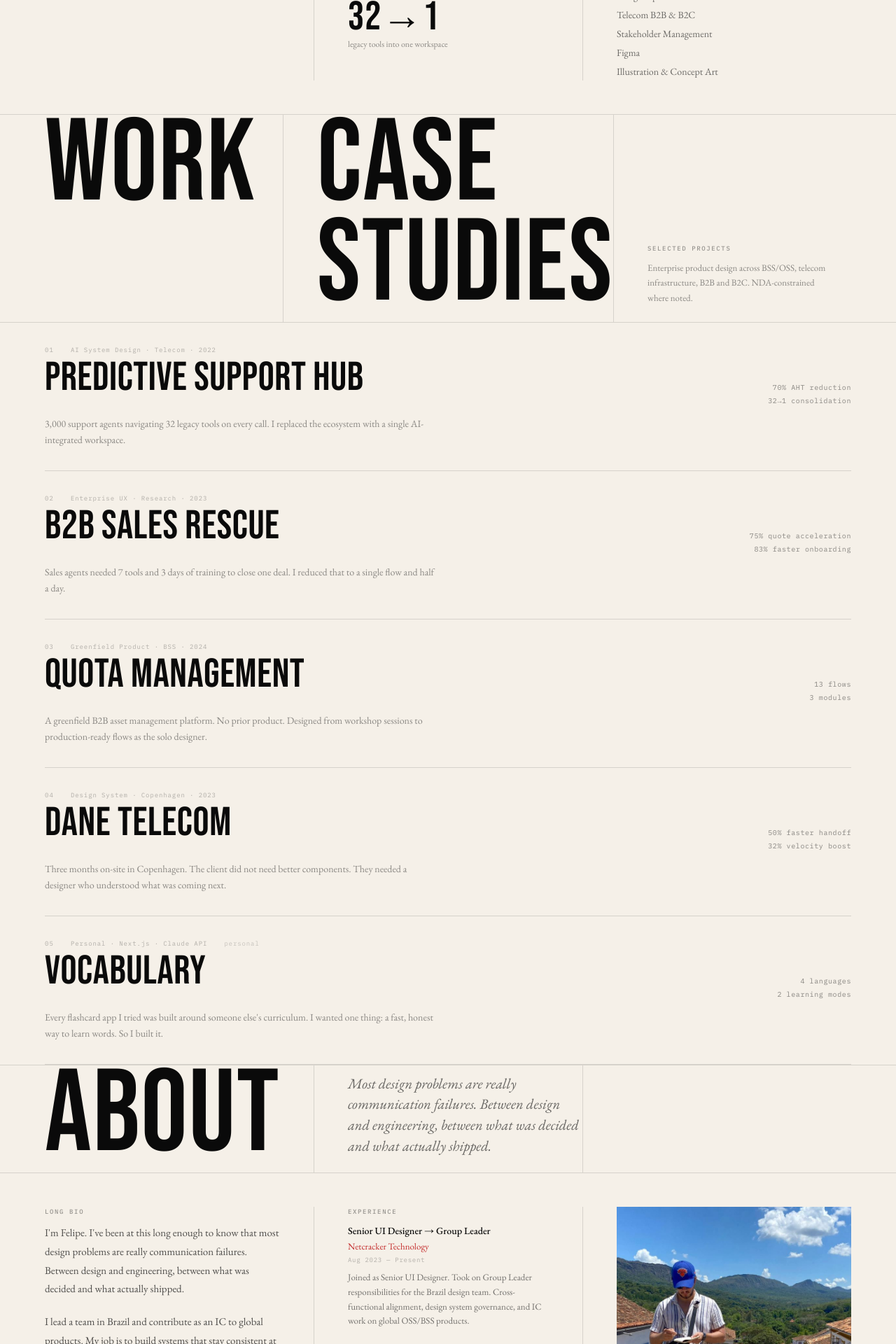
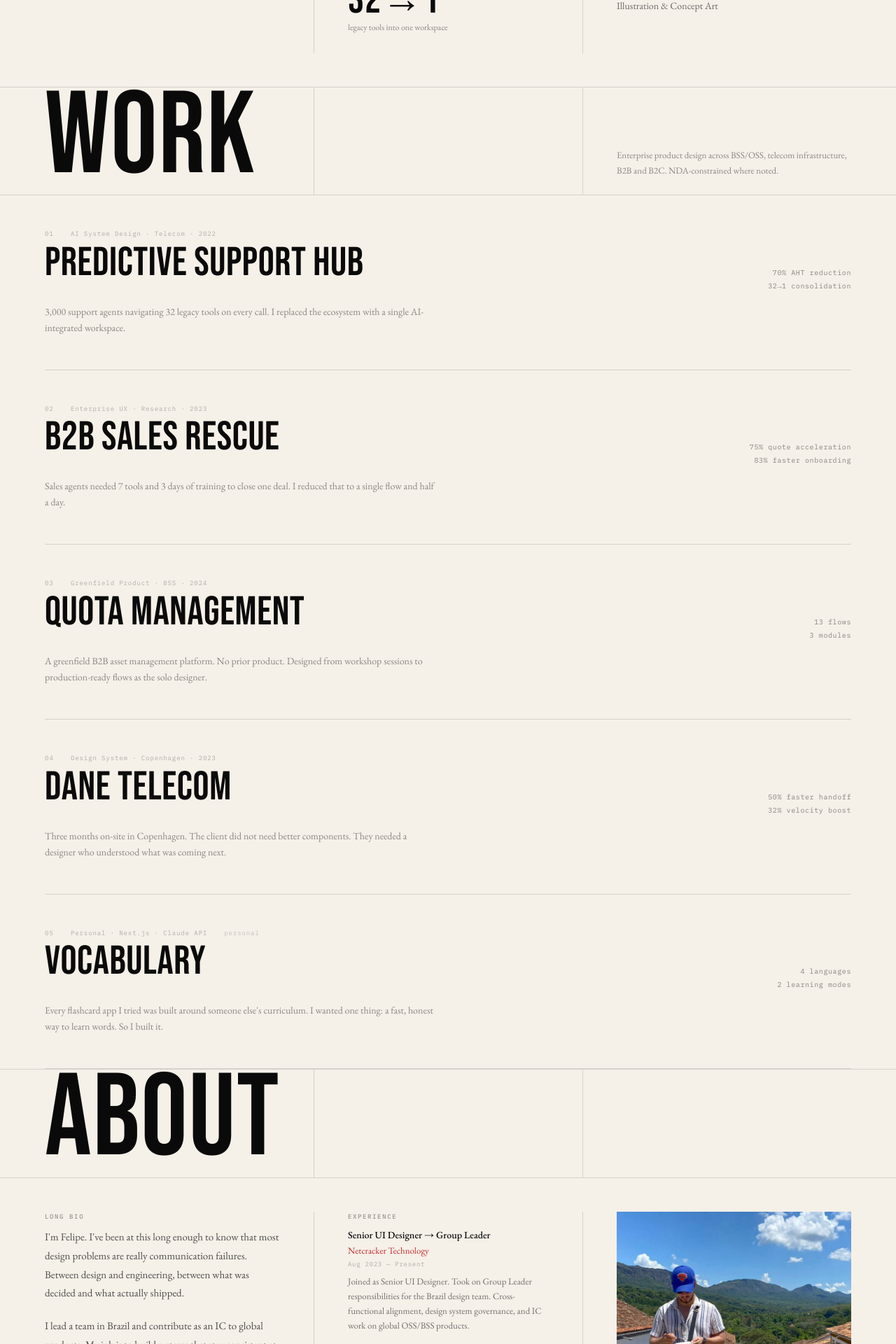
Before and after one commit to cruz-felipe/fcruz-portfolio, a Next.js app: page / in a window 1280 px wide. Shown: the part 440-2360 px from the top of the page at 70% size. Built offline with nearby package versions, Linux system fonts and the light colour scheme.

Commit message:
redesign fixes

```diff
--- a/components/Page.tsx
+++ b/components/Page.tsx
@@ -42,13 +42,13 @@ function WorkItem({ card, i }: { card: WorkCard; i: number }) {
   return (
     <div ref={ref} style={{
       borderBottom: "1px solid var(--border)",
-      paddingTop: "2rem", paddingBottom: "2rem",
+      paddingTop: "3rem", paddingBottom: "3rem",
       opacity: vis ? 1 : 0,
       transform: vis ? "none" : "translateY(12px)",
       transition: `opacity 0.45s ease ${i * 55}ms, transform 0.45s ease ${i * 55}ms`,
     }}>
       <Link href={`/work/${card.id}`} style={{ textDecoration: "none", color: "inherit", display: "block" }}>
-        <div style={{ display: "flex", gap: "1.5rem", alignItems: "center", marginBottom: "0.4rem" }}>
+        <div style={{ display: "flex", gap: "1.5rem", alignItems: "center", marginBottom: "0.5rem" }}>
           <span style={{ fontFamily: "var(--font-mono)", fontSize: "9px", letterSpacing: "0.12em", color: "var(--faint)" }}>
             {card.index}
           </span>
@@ -59,7 +59,7 @@ function WorkItem({ card, i }: { card: WorkCard; i: number }) {
             <span style={{ fontFamily: "var(--font-mono)", fontSize: "9px", letterSpacing: "0.1em", color: "var(--faint)", opacity: 0.7 }}>personal</span>
           )}
         </div>
-        <div style={{ display: "flex", alignItems: "baseline", justifyContent: "space-between", gap: "2rem", marginBottom: "0.75rem" }}>
+        <div style={{ display: "flex", alignItems: "baseline", justifyContent: "space-between", gap: "2rem", marginBottom: "1rem" }}>
           <div
             style={{ fontFamily: "var(--font-display)", fontSize: "clamp(2.4rem, 4.5vw, 4.8rem)", lineHeight: 0.92, letterSpacing: "0.01em", color: "var(--ink)", transition: "opacity 0.15s" }}
             onMouseEnter={(e) => { (e.currentTarget as HTMLElement).style.opacity = "0.55"; }}
@@ -113,12 +113,13 @@ export default function Page({ data }: { data: PageData }) {
         </nav>
       </header>
 
-      {/* HERO */}
+      {/* HERO — three columns, flush to nav */}
       <section className="hero-grid" style={{
         display: "grid", gridTemplateColumns: "1fr 1fr 1fr",
         borderBottom: "1px solid var(--border)",
         padding: "3rem var(--pad)",
       }}>
+        {/* Col 1: bio + currently */}
         <div style={{ paddingRight: "3rem" }}>
           <Label>bio</Label>
           <p style={{ fontFamily: "var(--font-body)", fontSize: "15px", lineHeight: 1.72, color: "rgba(10,10,10,0.72)", marginBottom: "2.5rem", textWrap: "pretty" }}>
@@ -130,8 +131,8 @@ export default function Page({ data }: { data: PageData }) {
           </p>
         </div>
 
+        {/* Col 2: numbers — no label, numbers start immediately */}
         <div className="hero-col2" style={{ borderLeft: "1px solid var(--border)", paddingLeft: "3rem", paddingRight: "3rem" }}>
-          <Label>numbers</Label>
           {[
             { value: "11", label: "years building enterprise products" },
             { value: "9", label: "countries" },
@@ -145,10 +146,8 @@ export default function Page({ data }: { data: PageData }) {
           ))}
         </div>
 
+        {/* Col 3: skills only — no quote */}
         <div className="hero-col3" style={{ borderLeft: "1px solid var(--border)", paddingLeft: "3rem" }}>
-          <p style={{ fontFamily: "var(--font-body)", fontStyle: "italic", fontSize: "clamp(0.95rem, 1.2vw, 1.05rem)", lineHeight: 1.75, color: "rgba(10,10,10,0.55)", marginBottom: "2.5rem", textWrap: "pretty" }}>
-            &ldquo;{data.heroHeadline}&rdquo;
-          </p>
           <Label>skills</Label>
           <div style={{ display: "flex", flexDirection: "column", gap: "0.2rem" }}>
             {data.skills.map(s => (
@@ -158,7 +157,7 @@ export default function Page({ data }: { data: PageData }) {
         </div>
       </section>
 
-      {/* WORK BLEED TITLE */}
+      {/* WORK BLEED — WORK col1, empty col2, description col3 */}
       <div id="work" className="bleed-grid" style={{
         display: "grid", gridTemplateColumns: "1fr 1fr 1fr",
         borderBottom: "1px solid var(--border)",
@@ -172,21 +171,14 @@ export default function Page({ data }: { data: PageData }) {
         }}>
           WORK
         </div>
-        <div className="bleed-col2" style={{
-          borderLeft: "1px solid var(--border)", paddingLeft: "3rem",
-          fontFamily: "var(--font-display)", fontSize: "clamp(5.5rem, 13vw, 15rem)",
-          lineHeight: 0.86, letterSpacing: "0.01em", color: "var(--ink)", paddingBottom: "0.06em",
-          opacity: mounted ? 1 : 0, transform: mounted ? "none" : "translateY(16px)",
-          transition: "opacity 0.6s ease 0.2s, transform 0.6s ease 0.2s",
-        }}>
-          CASE<br />STUDIES
-        </div>
+        {/* Col 2: empty */}
+        <div className="bleed-col2" style={{ borderLeft: "1px solid var(--border)" }} />
+        {/* Col 3: description, bottom-aligned */}
         <div className="bleed-col3" style={{
           borderLeft: "1px solid var(--border)", paddingLeft: "3rem",
           display: "flex", flexDirection: "column", justifyContent: "flex-end", paddingBottom: "1.5rem",
-          opacity: mounted ? 1 : 0, transition: "opacity 0.6s ease 0.3s",
+          opacity: mounted ? 1 : 0, transition: "opacity 0.6s ease 0.2s",
         }}>
-          <Label>selected projects</Label>
           <p style={{ fontFamily: "var(--font-body)", fontSize: "13px", color: "var(--muted)", lineHeight: 1.65, textWrap: "pretty" }}>
             Enterprise product design across BSS/OSS, telecom infrastructure, B2B and B2C. NDA-constrained where noted.
           </p>
@@ -200,7 +192,7 @@ export default function Page({ data }: { data: PageData }) {
         ))}
       </section>
 
-      {/* ABOUT BLEED TITLE */}
+      {/* ABOUT BLEED — ABOUT col1, empty col2, empty col3 */}
       <div id="about" className="bleed-grid" style={{
         display: "grid", gridTemplateColumns: "1fr 1fr 1fr",
         borderBottom: "1px solid var(--border)",
@@ -212,14 +204,7 @@ export default function Page({ data }: { data: PageData }) {
         }}>
           ABOUT
         </div>
-        <div className="bleed-col2" style={{
-          borderLeft: "1px solid var(--border)", paddingLeft: "3rem",
-          display: "flex", alignItems: "flex-end", paddingBottom: "1.5rem",
-        }}>
-          <p style={{ fontFamily: "var(--font-body)", fontStyle: "italic", fontSize: "clamp(1rem, 1.6vw, 1.3rem)", lineHeight: 1.45, color: "rgba(10,10,10,0.6)", textWrap: "pretty" }}>
-            Most design problems are really communication failures. Between design and engineering, between what was decided and what actually shipped.
-          </p>
-        </div>
+        <div className="bleed-col2" style={{ borderLeft: "1px solid var(--border)" }} />
         <div className="bleed-col3" style={{ borderLeft: "1px solid var(--border)" }} />
       </div>
 
@@ -229,6 +214,7 @@ export default function Page({ data }: { data: PageData }) {
         borderBottom: "1px solid var(--border)",
         padding: "3rem var(--pad)",
       }}>
+        {/* Col 1: bio + beyond */}
         <div style={{ paddingRight: "3rem" }}>
           <Label>long bio</Label>
           {[data.aboutBio1, data.aboutBio2, data.aboutBio3].map((t, i) => (
@@ -242,6 +228,7 @@ export default function Page({ data }: { data: PageData }) {
           </div>
         </div>
 
+        {/* Col 2: experience + education */}
         <div className="about-col2" style={{ borderLeft: "1px solid var(--border)", paddingLeft: "3rem", paddingRight: "3rem" }}>
           <Label>experience</Label>
           {data.experience.map((job, i) => (
@@ -266,6 +253,7 @@ export default function Page({ data }: { data: PageData }) {
           </div>
         </div>
 
+        {/* Col 3: photo + skills */}
         <div className="about-col3" style={{ borderLeft: "1px solid var(--border)", paddingLeft: "3rem" }}>
           <div style={{ marginBottom: "2rem" }}>
             <img src="/photo.jpg" alt="Felipe Cruz" style={{ width: "100%", display: "block", objectFit: "cover", objectPosition: "center top", aspectRatio: "3/4" }} />
@@ -281,6 +269,7 @@ export default function Page({ data }: { data: PageData }) {
 
       {/* CONTACT */}
       <section id="contact" style={{ background: "var(--ink)" }}>
+        {/* LET'S TALK bleed — same pattern, no col2/col3 content */}
         <div className="contact-bleed" style={{
           display: "grid", gridTemplateColumns: "1fr 1fr 1fr",
           borderBottom: "1px solid rgba(245,240,232,0.08)",
@@ -289,17 +278,15 @@ export default function Page({ data }: { data: PageData }) {
           <div style={{ fontFamily: "var(--font-display)", fontSize: "clamp(5.5rem, 13vw, 15rem)", lineHeight: 0.86, letterSpacing: "0.01em", color: "#F5F0E8", paddingBottom: "0.06em" }}>
             LET&apos;S<br />TALK
           </div>
-          <div style={{ borderLeft: "1px solid rgba(245,240,232,0.08)", paddingLeft: "3rem", display: "flex", alignItems: "flex-end", paddingBottom: "2rem" }}>
-            <p style={{ fontFamily: "var(--font-body)", fontStyle: "italic", fontSize: "clamp(1rem, 1.6vw, 1.3rem)", lineHeight: 1.5, color: "rgba(245,240,232,0.45)", textWrap: "pretty" }}>
-              Open to senior IC and lead roles at companies building products people actually use.
-            </p>
-          </div>
+          <div style={{ borderLeft: "1px solid rgba(245,240,232,0.08)" }} />
           <div style={{ borderLeft: "1px solid rgba(245,240,232,0.08)" }} />
         </div>
 
+        {/* Links — two cols: email left, elsewhere right */}
         <div className="contact-grid" style={{
-          display: "grid", gridTemplateColumns: "1fr 1fr 1fr",
-          padding: "3rem var(--pad)",
+          display: "grid", gridTemplateColumns: "1fr 1fr",
+          padding: "3rem var(--pad) 4rem",
+          borderBottom: "1px solid rgba(245,240,232,0.08)",
         }}>
           <div>
             <Label light>email me</Label>
@@ -326,19 +313,13 @@ export default function Page({ data }: { data: PageData }) {
               </div>
             ))}
           </div>
-          <div style={{ borderLeft: "1px solid rgba(245,240,232,0.08)", paddingLeft: "3rem" }}>
-            <Label light>location</Label>
-            <p style={{ fontFamily: "var(--font-body)", fontSize: "15px", color: "rgba(245,240,232,0.4)", lineHeight: 1.65 }}>
-              São Paulo, Brazil.<br />Available remote and on-site.
-            </p>
-          </div>
         </div>
 
-        <div style={{ borderTop: "1px solid rgba(245,240,232,0.08)", padding: "1.25rem var(--pad)", display: "flex", justifyContent: "space-between", alignItems: "center" }}>
+        {/* Footer bar — name + role only, no year */}
+        <div style={{ padding: "1.25rem var(--pad)" }}>
           <span style={{ fontFamily: "var(--font-mono)", fontSize: "9px", letterSpacing: "0.1em", color: "rgba(245,240,232,0.25)" }}>
-            Felipe Cruz &mdash; Senior UI Designer, Team Lead
+            Felipe Cruz &mdash; Senior UI Designer, Team Lead &mdash; {year}
           </span>
-          <span style={{ fontFamily: "var(--font-mono)", fontSize: "9px", color: "rgba(245,240,232,0.18)" }}>{year}</span>
         </div>
       </section>
 
```
